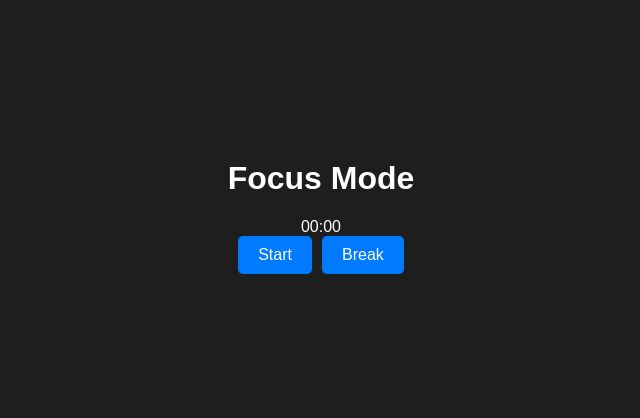
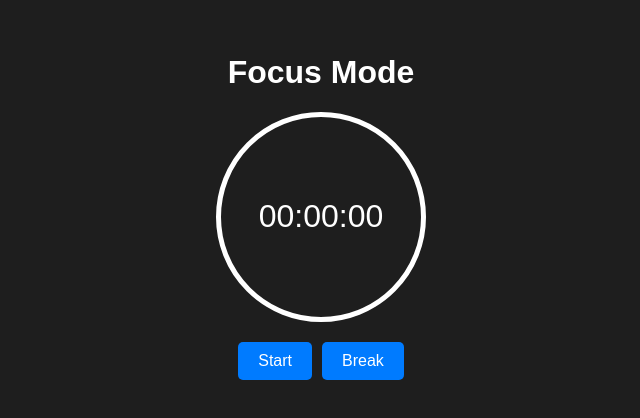
Before and after one commit to adlicem/timer-2c, a plain HTML site: page index.html in a window 1280 px wide. Shown: the part 202-620 px from the top of the page, without its empty margins (319-959 px from the left). Drawn offline with Linux system fonts and the light colour scheme.

Commit message:
Update index.html

```diff
--- a/index.html
+++ b/index.html
@@ -3,16 +3,18 @@
 <head>
     <meta charset="UTF-8">
     <meta name="viewport" content="width=device-width, initial-scale=1.0">
-    <title>Focus & Break Timer</title>
+    <title>Focus Mode</title>
     <link rel="stylesheet" href="styles.css">
 </head>
 <body>
     <div class="container">
         <h1 id="mode-title">Focus Mode</h1>
-        <div id="timer">00:00</div>
+        <div class="timer-circle">
+            <span id="time-display">00:00:00</span>
+        </div>
         <div class="buttons">
             <button id="toggle-btn">Start</button>
-            <button id="break-btn">Break</button>
+            <button id="mode-btn">Break</button>
         </div>
     </div>
     <script src="script.js"></script>
```
